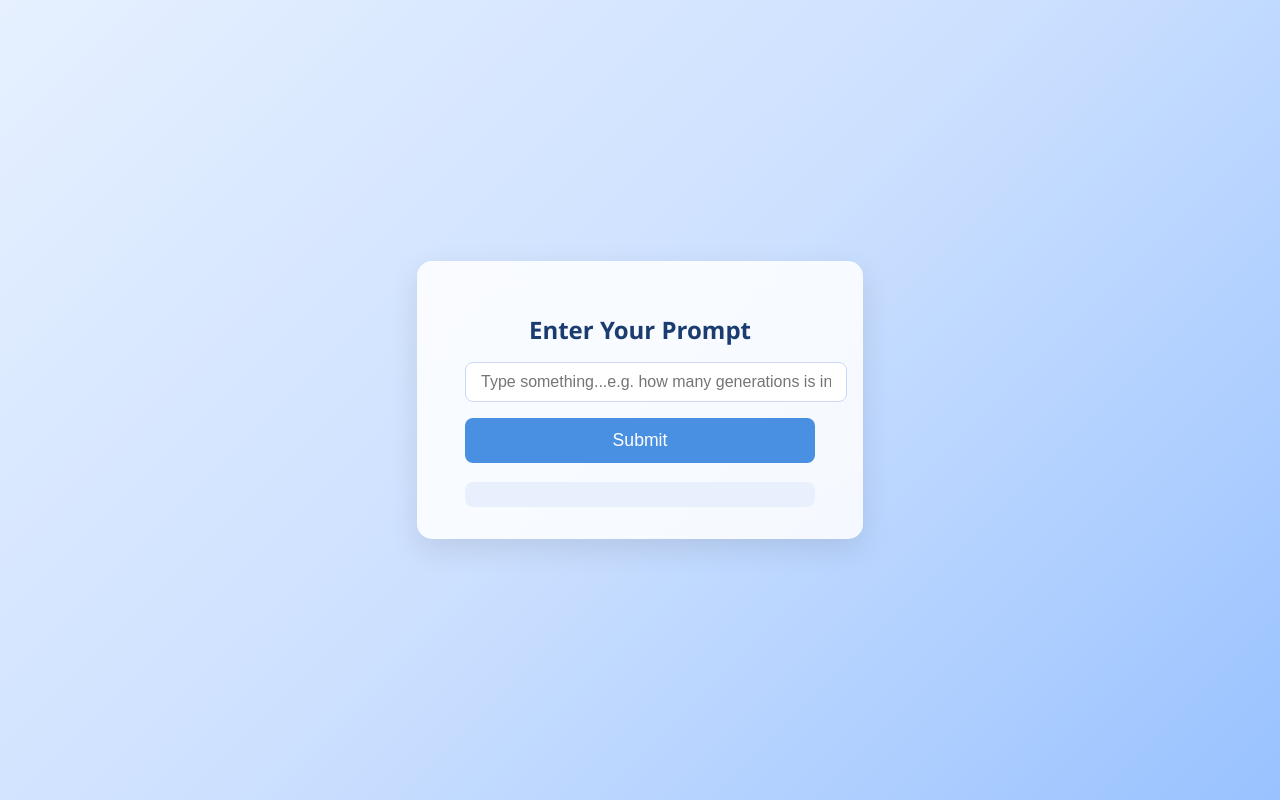
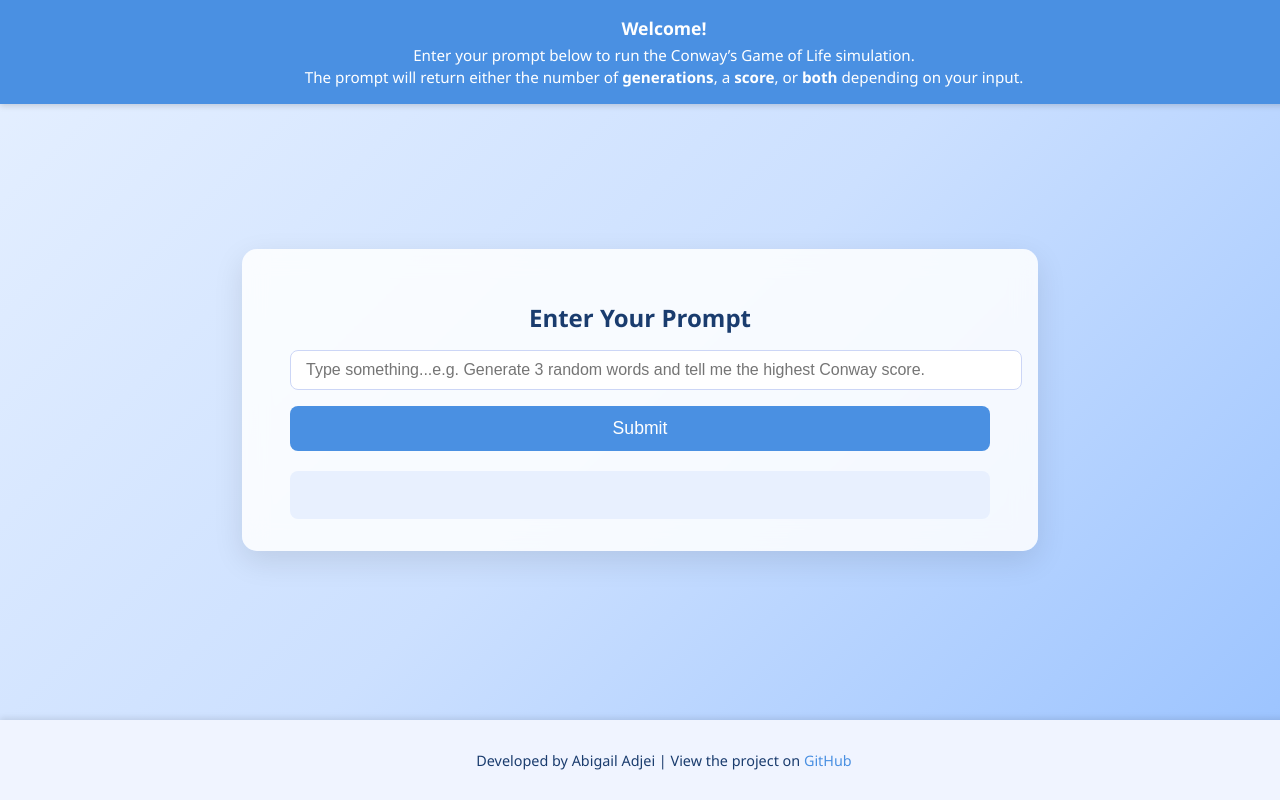
Before and after one commit to AbbyAdj/cgol-gpt-wrapper-api, a FastAPI app: page / in a window 1280 px wide. Run offline with FastAPI, Linux system fonts and the light colour scheme.

Commit message:
add more styling

```diff
--- a/api/templates/frontend.html
+++ b/api/templates/frontend.html
@@ -29,7 +29,7 @@
       padding: 2rem 3rem;
       border-radius: 15px;
       box-shadow: 0 10px 30px rgba(0,0,0,0.1);
-      width: 350px;
+      width: 700px;
       text-align: center;
       animation: fadeIn 0.8s ease forwards;
     }
@@ -61,6 +61,7 @@
     }
 
     button {
+      position: relative;
       background-color: #4a90e2;
       color: white;
       border: none;
@@ -81,36 +82,92 @@
       background-color: #a0bde5;
       cursor: not-allowed;
     }
+    .loading {
+      background-color: #357ABD;
+    }
+    .loading::after {
+      content: "";
+      position: absolute;
+      right: 15px;
+      top: 50%;
+      transform: translateY(-50%);
+      border: 2px solid white;
+      border-top: 2px solid transparent;
+      border-radius: 50%;
+      width: 16px;
+      height: 16px;
+      animation: spin 0.6s linear infinite;
+    }
+    @keyframes spin {
+      0% { transform: translateY(-50%) rotate(0deg); }
+      100% { transform: translateY(-50%) rotate(360deg); }
+    }
 
     .message {
+      width: 100%;
       margin-top: 1.2rem;
-      padding: 0.8rem;
+      padding: 1rem 1.2rem;
       background: #e8f0fe;
       border-radius: 8px;
       color: #1a3c6e;
       font-weight: 600;
+      font-size: 1.1rem;
+      min-height: 3rem;
       animation: fadeIn 0.5s ease forwards;
+      box-sizing: border-box;
+      white-space: pre-wrap;
+    }
+    .welcome {
+      position: fixed;
+      top: 0;
+      left: 0;
+      width: 100%;
+      background: #4a90e2;
+      color: white;
+      padding: 1rem 1.5rem;
+      margin: 0;
+      font-weight: 600;
+      font-size: 1.1rem;
+      text-align: center;
+      box-shadow: 0 2px 6px rgba(0,0,0,0.15);
+      z-index: 1000;
+      line-height: 1.4;
+    }
+    #responseRenderArea {
+      white-space: pre-wrap;
     }
   </style>
 </head>
 <body>
+<div
+    id="topBanner"
+    class="welcome"
+  >
+    <div>Welcome!</div>
+    <div style="margin-top: 0.3rem; font-weight: 400; font-size: 0.95rem;">
+      Enter your prompt below to run the Conway’s Game of Life simulation.<br />
+      The prompt will return either the number of <strong>generations</strong>, a <strong>score</strong>, or <strong>both</strong> depending on your input.
+    </div>
+  </div>
   <div class="container">
     <h2>Enter Your Prompt</h2>
 
     <form method="post" id="cgolForm">
-      <input type="text" name="user_input" placeholder="Type something...e.g. how many generations is in the word 'monument'" required />
-      <button type="submit">Submit</button>
+      <input type="text" name="user_input" placeholder="Type something...e.g. Generate 3 random words and tell me the highest Conway score." required />
+      <button type="submit" id="submit_button">Submit</button>
     </form>
 
     <div class="message" id="responseRenderArea"></div>
+  </div>
+
 
   <script>
     const form = document.getElementById('cgolForm');
     const responseRenderArea = document.getElementById('responseRenderArea');
 
     form.addEventListener('submit', async (event) => {
-      event.preventDefault();  // Prevent page reload
-
+      event.preventDefault();
+      document.getElementById("submit_button").classList.add("loading")
       const formData = new FormData(form);
       const userInput = formData.get('user_input');
 
@@ -118,8 +175,10 @@
         method: 'POST',
         body: formData,
       });
+      document.getElementById("submit_button").classList.remove("loading")
 
       if (response.ok) {
+
         const data = await response.json();
         responseRenderArea.textContent = data.server_response || "No response";
       } else {
@@ -127,5 +186,30 @@
       }
     });
   </script>
+
+  <footer
+  style="
+    background: #f0f4ff;
+    color: #1a3c6e;
+    text-align: center;
+    padding: 1rem 1.5rem;
+    font-size: 0.9rem;
+    position: fixed;
+    bottom: 0;
+    left: 0;
+    width: 100%;
+    box-shadow: 0 -2px 6px rgba(0, 0, 0, 0.1);
+    font-weight: 500;
+    z-index: 1000;
+  "
+  >
+  <p>
+    Developed by Abigail Adjei | View the project on
+    <a href="https://github.com/AbbyAdj/cgol-llm-integration-api" target="_blank" rel="noopener noreferrer" style="color: #4a90e2; text-decoration: none;">
+      GitHub
+    </a>
+  </p>
+  </footer>
+
 </body>
 </html>
```
